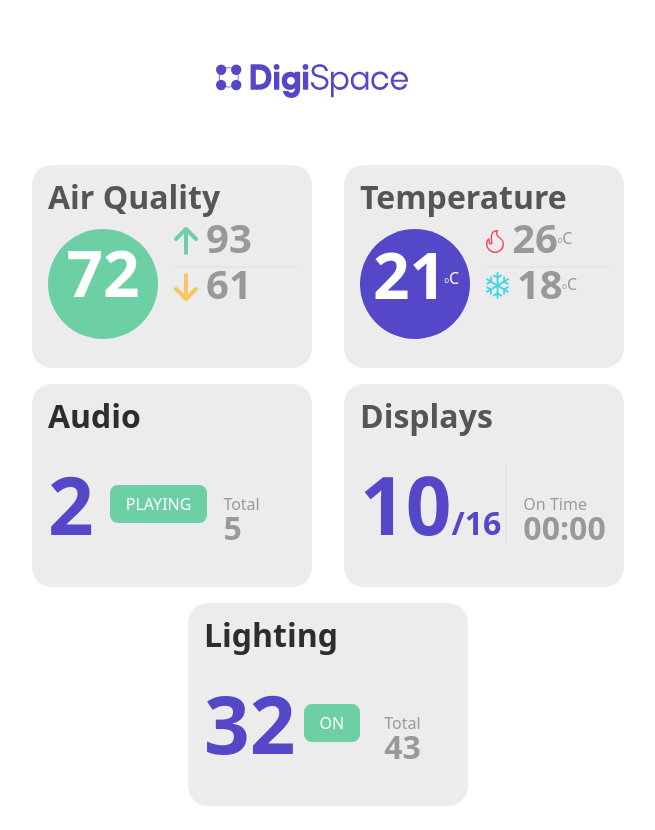
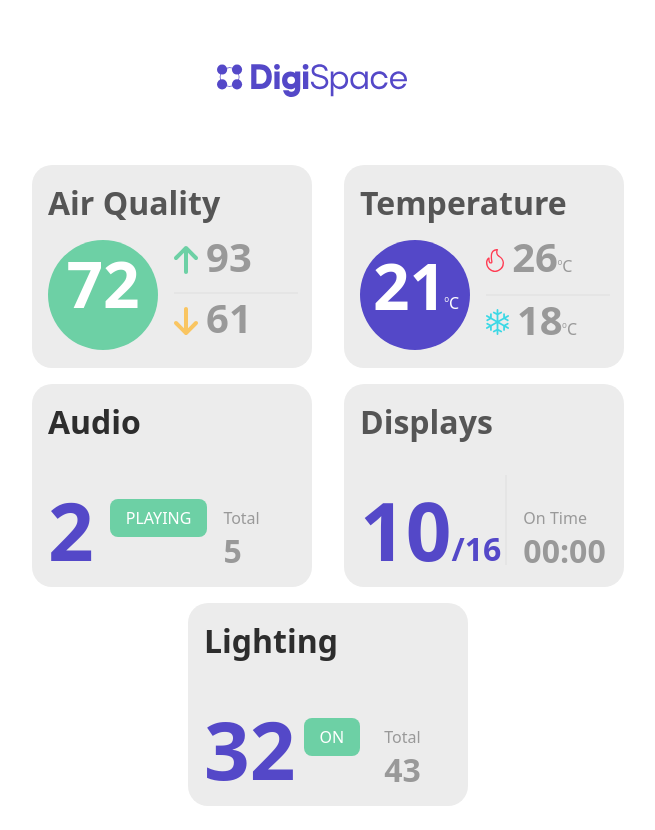
Before and after one commit to 1metalhead/Frontend-Developer-Task, an Angular app: page / in a window 1280 px wide. Shown: the whole page, without its empty margins (328-983 px from the left). Built offline with nearby package versions, Linux system fonts and the light colour scheme.

Commit message:
removed reset css

```diff
--- a/src/styles.scss
+++ b/src/styles.scss
@@ -33,50 +33,3 @@
         display: flex;
     }
 }
-
-
-
-
-html, body, div, span, applet, object, iframe,
-h1, h2, h3, h4, h5, h6, p, blockquote, pre,
-a, abbr, acronym, address, big, cite, code,
-del, dfn, em, img, ins, kbd, q, s, samp,
-small, strike, strong, sub, sup, tt, var,
-b, u, i, center,
-dl, dt, dd, ol, ul, li,
-fieldset, form, label, legend,
-table, caption, tbody, tfoot, thead, tr, th, td,
-article, aside, canvas, details, embed,
-figure, figcaption, footer, header, hgroup,
-menu, nav, output, ruby, section, summary,
-time, mark, audio, video {
-	margin: 0;
-	padding: 0;
-	border: 0;
-	font-size: 100%;
-	font: inherit;
-	vertical-align: baseline;
-}
-/* HTML5 display-role reset for older browsers */
-article, aside, details, figcaption, figure,
-footer, header, hgroup, menu, nav, section {
-	display: block;
-}
-body {
-	line-height: 1;
-}
-ol, ul {
-	list-style: none;
-}
-blockquote, q {
-	quotes: none;
-}
-blockquote:before, blockquote:after,
-q:before, q:after {
-	content: '';
-	content: none;
-}
-table {
-	border-collapse: collapse;
-	border-spacing: 0;
-}
```
